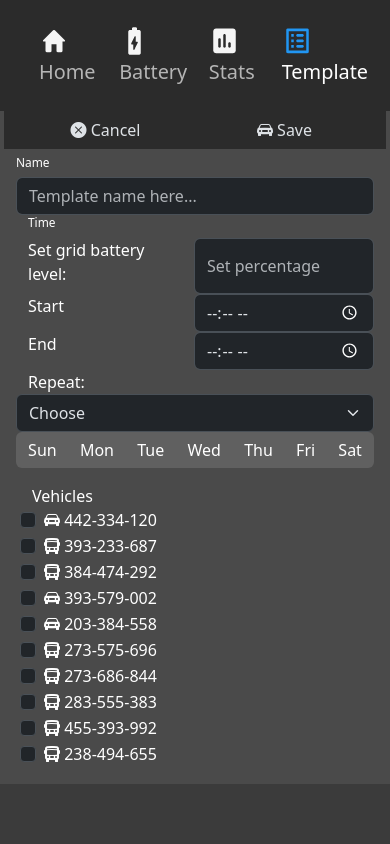
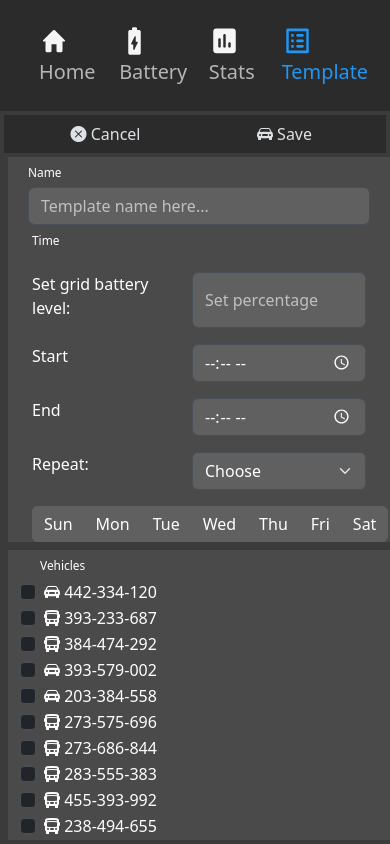
Before and after one commit to AlonRR/Electric-Cache, a PHP site: page /objectPage.html in a window 390 px wide. Run offline with PHP 8.4, Linux system fonts and the light colour scheme.

Commit message:
style correcting

```diff
--- a/css/style.css
+++ b/css/style.css
@@ -129,12 +129,14 @@ main {
     margin-top: 10px;
     width: 80%;
 }
-.container-fluid{
+
+.container-fluid {
     padding-left: 0;
     padding-right: 0;
     margin: 0%;
 }
-.main1{
+
+.main1 {
     padding: 0;
     margin: 0%;
     padding-left: 0;
@@ -362,8 +364,13 @@ main {
 .bg-606060 {
     background-color: #606060;
 }
-.btn-check:disabled+.btn{
+
+.btn-check:disabled+.btn {
     opacity: 1;
+}
+
+.navbar-nav .nav-link.active, .navbar-nav .nav-link.show{
+    color: #2196f3;
 }
 
 .btn-outline-primary {
@@ -390,10 +397,19 @@ main {
     margin: 0;
 }
 
-.display-6{
+.display-6 {
     font-size: calc(0.5rem + 1vw);
 }
 
+.form-control,
+.form-control:disabled,
+.form-select,
+.form-select:disabled {
+    background-color: #606060;
+    color: #ffffff;
+}
+
+/* .form-control */
 @media (max-width:768px) {
 
     .navbar-brand {
--- a/objectPage.html
+++ b/objectPage.html
@@ -14,10 +14,11 @@
     <title>Template</title>
 </head>
 
-<body class="ms-0 me-0 p-0 bg-3b3b3b templates-body">
+<body class="ms-0 me-0 p-0 bg-3b3b3b templates-body ">
     <header class="container p-3 ms-0 me-0 mw-100 bg-2b2b2b fw-300">
         <nav class="navbar navbar-expand p-0 w-100">
             <div class="row p-0">
+                <img src="images/freida-user.jpg" alt="user" class="userPic">
                 <ul class="navbar-nav align-items-end fw-300 fs-30">
                     <li class="nav-item">
                         <a class="row align-items-end navbar-brand" href="index.html">
@@ -117,8 +118,8 @@
                     </div>
                 </div>
             </div>
-            <div class="col-md-8 ms-0 me-0 mw-100 mh-100 p-0">
-                <form action="php/param_to_send.php" class="row ms-1 me-1 mw-100 mh-100">
+            <div class="col-md ms-0 me-0 mw-100 mh-100 p-0 bg-3b3b3b">
+                <form action="php/param_to_send.php" class="row row-col-2 mw-100 mh-100 mt-1 ms-1 me-1">
                     <div class="row row-col-2 ms-0 me-0 mw-100 mh-100 bg-2b2b2b">
                         <button class="btn col ms-auto" type="submit" value="cancel">
                             <i class="bi bi-x-circle-fill"></i>
@@ -129,29 +130,33 @@
                             Save
                         </button>
                     </div>
-                    <div class="col-xl-6 bg-4a4a4a">
-                        <label class="form-label display-6" for="name">Name</label>
-                        <input class="form-control" type="text" name="name" placeholder="Template name here..." required>
-                        <!-- <title>Name</title> -->
-                        <div class="row">
+                    <div class="col-xl bg-4a4a4a m-1">
+                        <div class="row p-2 bg-4a4a4a">
+                            <label class="form-label display-6 p-0">Name</label>
+                            <input class="form-control" type="text" name="name" placeholder="Template name here..."
+                                required>
+                        </div>
+                        <div class="row bg-4a4a4a row-gap-3">
                             <div class="display-6 form-label">Time</div>
+                            <div class="row ps-0">
                                 <label class="form-label col" for="battery-percent">Set grid battery level:</label>
-                            <input class="col form-control" type="number" name="battery-percent" id="battery-percent"
-                                min="0" max="100" pattern="[0-9]+" placeholder="Set percentage" required>
+                                <input class="col form-control" type="number" name="battery-percent"
+                                    id="battery-percent" min="0" max="100" placeholder="Set percentage"
+                                    required>
                             </div>
-                        <div class="row">
+                            <div class="row ps-0">
                                 <label class="form-label col" for="start-time">Start</label>
                                 <input class="col form-control" type="time" name="start-time" id="start-time"
-                                pattern="[0-9]+" placeholder="Set a time" required>
-                        </div>
-                        <div class="row">
-                            <label class="form-label col" for="end-time">End</label>
-                            <input class="col form-control" type="time" name="end-time" id="end-time" pattern="[0-9]+"
                                      placeholder="Set a time" required>
                             </div>
-                        <div class="row">
-                            <label for="frequency">Repeat:</label>
-                            <select class="col form-select" name="frequency" id="frequency" required>
+                            <div class="row ps-0">
+                                <label class="form-label col" for="end-time">End</label>
+                                <input class="col form-control" type="time" name="end-time" id="end-time"
+                                     placeholder="Set a time" required>
+                            </div>
+                            <div class="row ps-0">
+                                <label class="form-label col" for="frequency">Repeat:</label>
+                                <select class="col form-select ms-4" name="frequency" id="frequency" required>
                                     <option selected>Choose</option>
                                     <option value="daily">Daily</option>
                                     <option value="weekly">Weekly</option>
@@ -159,7 +164,8 @@
                                 </select>
                             </div>
                             <div class="row">
-                            <div class="btn-group col p-0" role="group" aria-label="Basic checkbox toggle button group">
+                                <div class="btn-group col p-0 bg-606060" role="group"
+                                    aria-label="Basic checkbox toggle button group">
                                     <input type="checkbox" class="btn-check" id="btn-sun" autocomplete="off">
                                     <label class="btn btn-outline-primary" for="btn-sun">Sun</label>
                                     <input type="checkbox" class="btn-check" id="btn-mon" autocomplete="off">
@@ -177,8 +183,9 @@
                                 </div>
                             </div>
                         </div>
-                    <div class="col-xl-6 p-3 bg-4a4a4a">
-                        <div class="row">
+                    </div>
+                    <div class="col-xl m-1 bg-4a4a4a">
+                        <div class="row display-6 p-2">
                             <label for="vehicles">Vehicles</label>
                         </div>
                         <div class="form-check">
```
Also changed, not shown: listPage.html (+10 -10 lines). Lines whose indentation alone changed are shown as unchanged.
